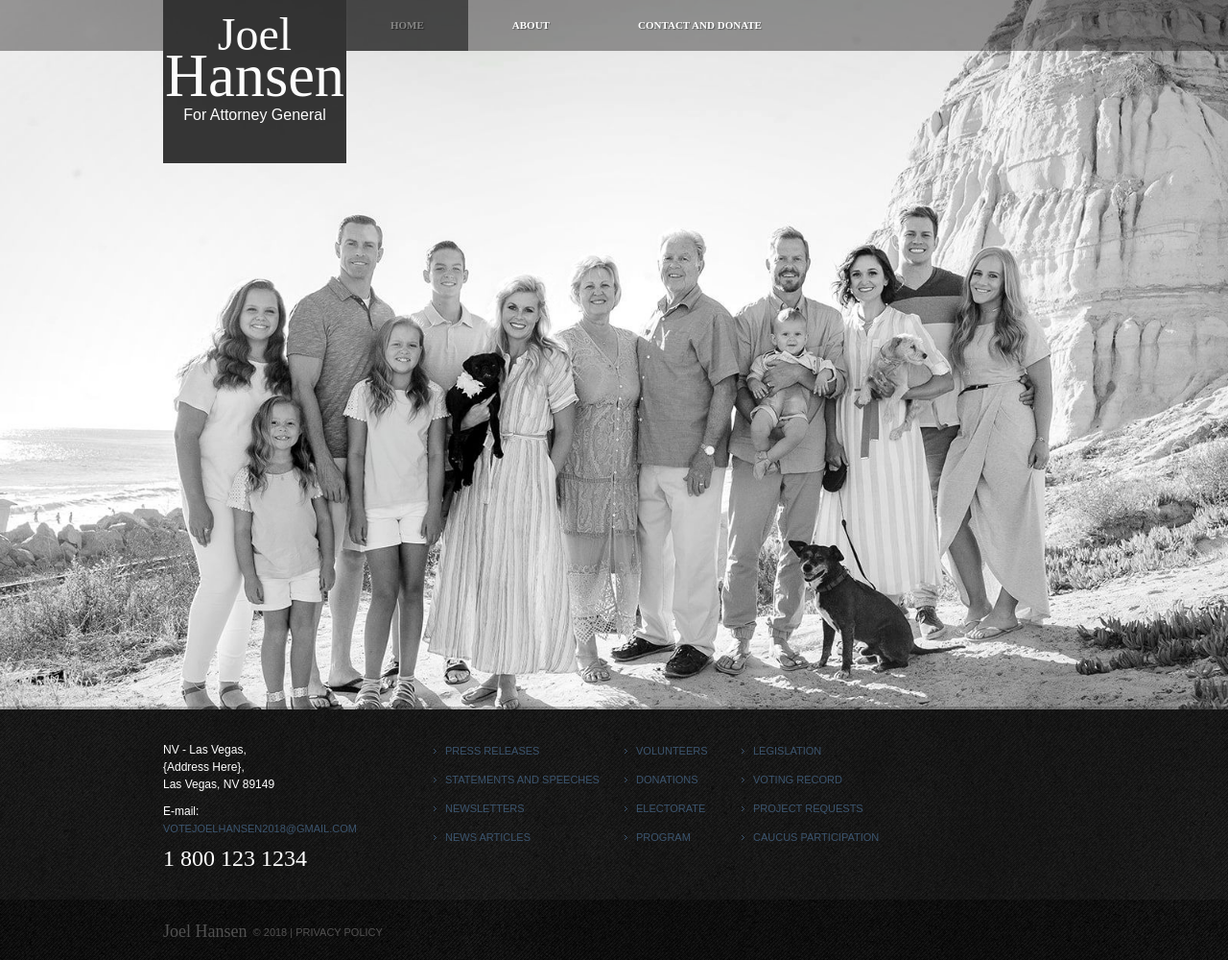
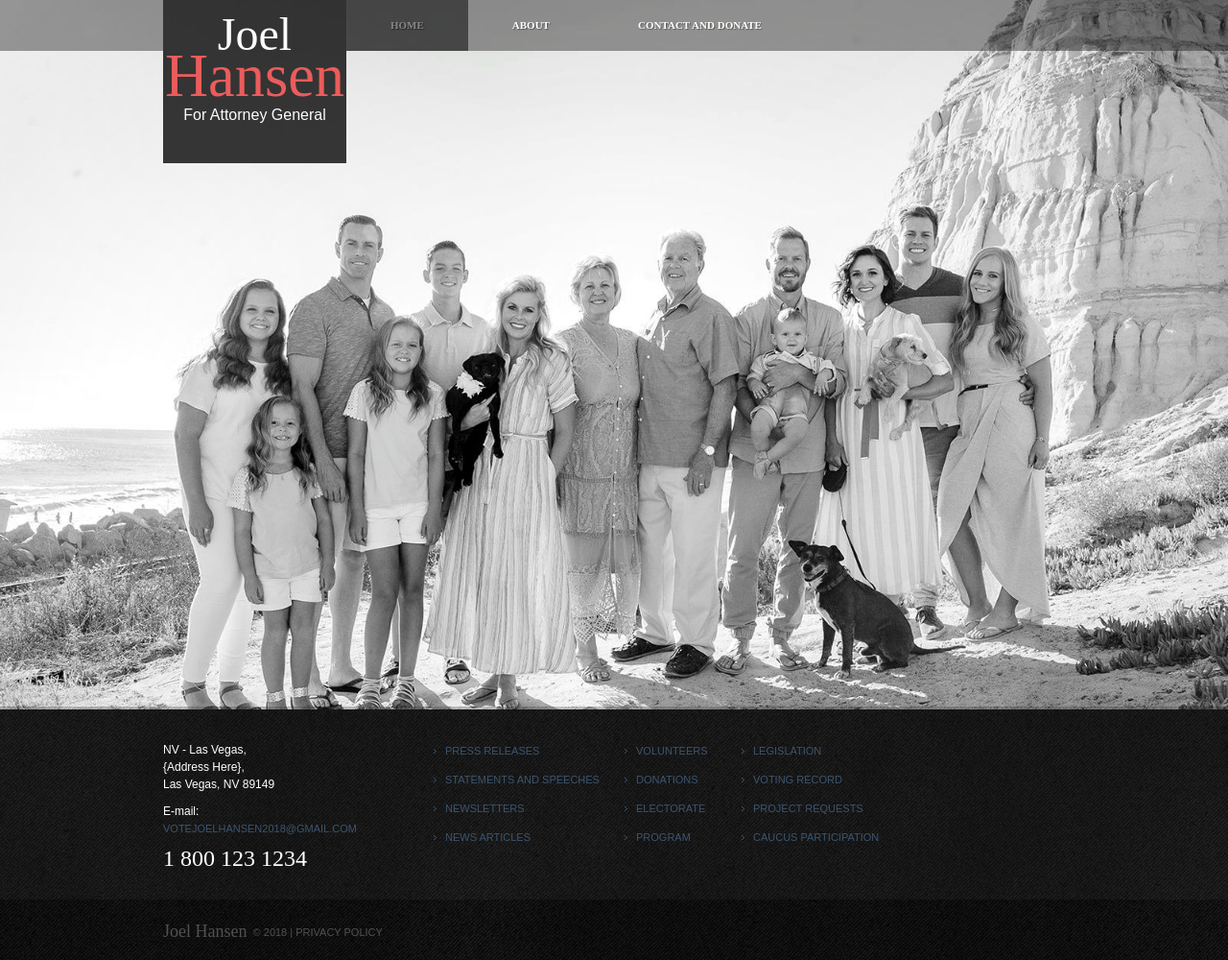
Before and after one commit to dougglez/joelforAG, a website: page index.html in a window 1280 px wide. Shown: the whole page at 96% size. Drawn offline with Linux system fonts and the light colour scheme.

Commit message:
colors are a changin

```diff
--- a/css/style.css
+++ b/css/style.css
@@ -46,6 +46,7 @@ header{position: relative; width: 100%; height: 170px; z-index: 3;  float: left;
 }
 
 .logo_name > span {
+	color: #eb4444;
 	font-size: 1.3em;
 	line-height: 1em;
 	/* margin-left: -.75em; */
```
